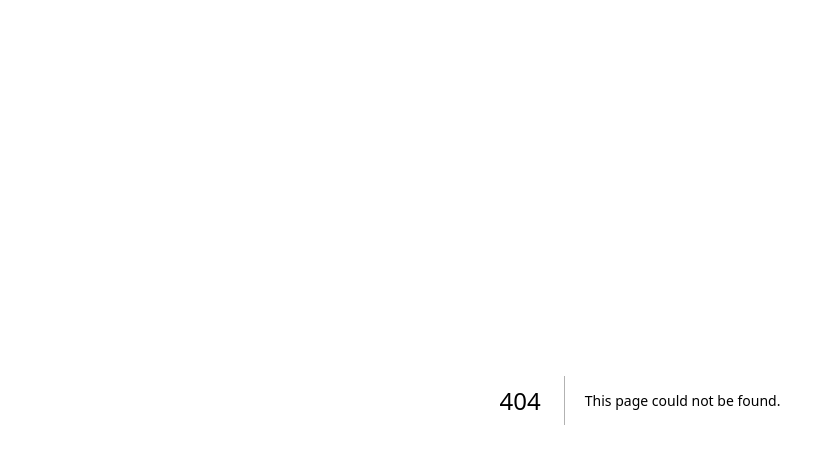
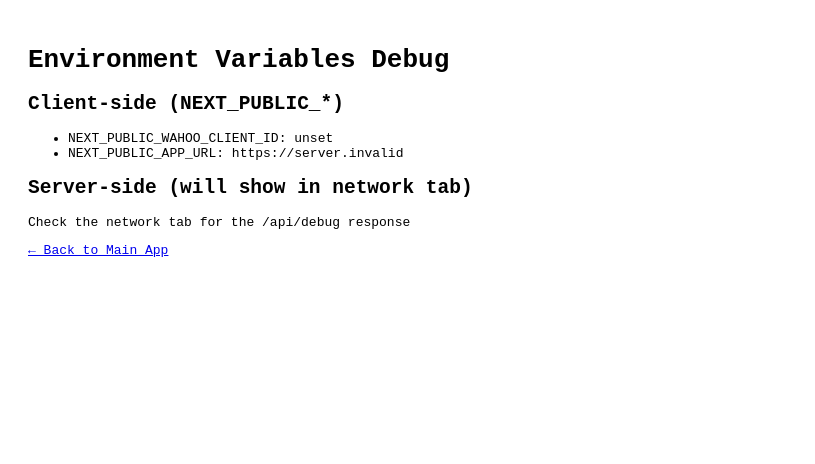
Before and after one commit to ethanxia23/imkomming, a Next.js app: page /debug in a window 1280 px wide. Before the commit this address had no page. Shown: the top 464 px of the page, without its empty margins (0-815 px from the left). Built offline with nearby package versions, Linux system fonts and the light colour scheme; no server answers.

Commit message:
Add debug pages to check environment variables

```diff
--- /dev/null
+++ b/app/api/debug/route.ts
@@ -0,0 +1,13 @@
+import { NextResponse } from "next/server";
+
+export async function GET() {
+  return NextResponse.json({
+    serverEnv: {
+      WAHOO_CLIENT_ID: process.env.WAHOO_CLIENT_ID ? 'SET' : 'NOT SET',
+      WAHOO_CLIENT_SECRET: process.env.WAHOO_CLIENT_SECRET ? 'SET' : 'NOT SET',
+      WAHOO_REDIRECT_URI: process.env.WAHOO_REDIRECT_URI || 'NOT SET',
+      NEXT_PUBLIC_WAHOO_CLIENT_ID: process.env.NEXT_PUBLIC_WAHOO_CLIENT_ID || 'NOT SET',
+      NEXT_PUBLIC_APP_URL: process.env.NEXT_PUBLIC_APP_URL || 'NOT SET',
+    }
+  });
+}
--- /dev/null
+++ b/app/debug/page.tsx
@@ -0,0 +1,19 @@
+'use client';
+
+export default function DebugPage() {
+  return (
+    <div style={{ padding: '20px', fontFamily: 'monospace' }}>
+      <h1>Environment Variables Debug</h1>
+      <h2>Client-side (NEXT_PUBLIC_*)</h2>
+      <ul>
+        <li>NEXT_PUBLIC_WAHOO_CLIENT_ID: {process.env.NEXT_PUBLIC_WAHOO_CLIENT_ID || 'NOT SET'}</li>
+        <li>NEXT_PUBLIC_APP_URL: {process.env.NEXT_PUBLIC_APP_URL || 'NOT SET'}</li>
+      </ul>
+
+      <h2>Server-side (will show in network tab)</h2>
+      <p>Check the network tab for the /api/debug response</p>
+
+      <a href="/">← Back to Main App</a>
+    </div>
+  );
+}
```
